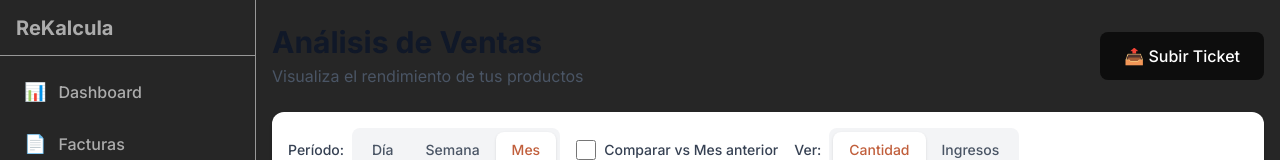
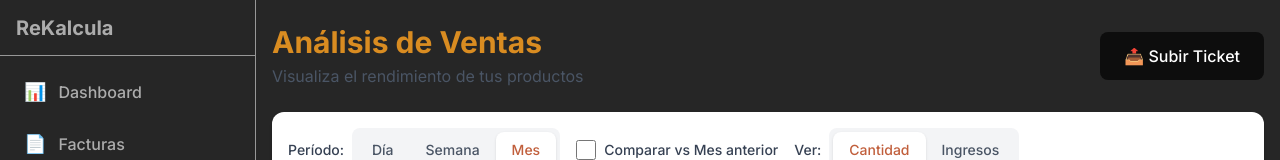
Before and after one commit to rekalcula/rekalcula, a Next.js app: page /dashboard/analytics/sales in a window 1280 px wide. Shown: the top 160 px of the page. Built offline with nearby package versions, Linux system fonts and the light colour scheme; no server answers; sample sign-in values are in the browser's storage.

Commit message:
Update: todos los títulos principales en color #d98c21

```diff
--- a/app/dashboard/analytics/sales/page.tsx
+++ b/app/dashboard/analytics/sales/page.tsx
@@ -15,7 +15,7 @@ export default async function SalesAnalyticsPage() {
       {/* Header */}
       <div className="flex flex-col sm:flex-row sm:justify-between sm:items-center gap-4 mb-6">
         <div>
-          <h1 className="text-2xl sm:text-3xl font-bold text-gray-900">Análisis de Ventas</h1>
+          <h1 className="text-2xl sm:text-3xl font-bold text-[#d98c21]">Análisis de Ventas</h1>
           <p className="mt-1 text-sm sm:text-base text-gray-600">
             Visualiza el rendimiento de tus productos
           </p>
--- a/app/dashboard/invoices/page.tsx
+++ b/app/dashboard/invoices/page.tsx
@@ -56,7 +56,7 @@ export default async function InvoicesPage() {
         <div className="max-w-6xl mx-auto px-4 py-8">
           <div className="flex justify-between items-center mb-8">
             <div>
-              <h1 className="text-3xl font-bold text-[#8A3C00]">Facturas de Compra</h1>
+              <h1 className="text-3xl font-bold text-[#d98c21]">Facturas de Compra</h1>
               <p className="mt-2 text-[#FFFCFF]">Gastos y facturas de proveedores</p>
             </div>
             <Link
--- a/app/dashboard/page.tsx
+++ b/app/dashboard/page.tsx
@@ -32,8 +32,7 @@ export default async function DashboardPage() {
   return (
     <div className="max-w-7xl mx-auto px-4 py-8 bg-[#262626] min-h-screen">
       <div className="mb-8">
-          <h1 className="text-3xl font-bold text-[#8A3C00]">
-          Dashboard
+          <h1 className="text-3xl font-bold text-[#d98c21]">Dashboard
         </h1>
           <p className="mt-2 text-[#FFFCFF]">
           Resumen de tus gastos empresariales
```
